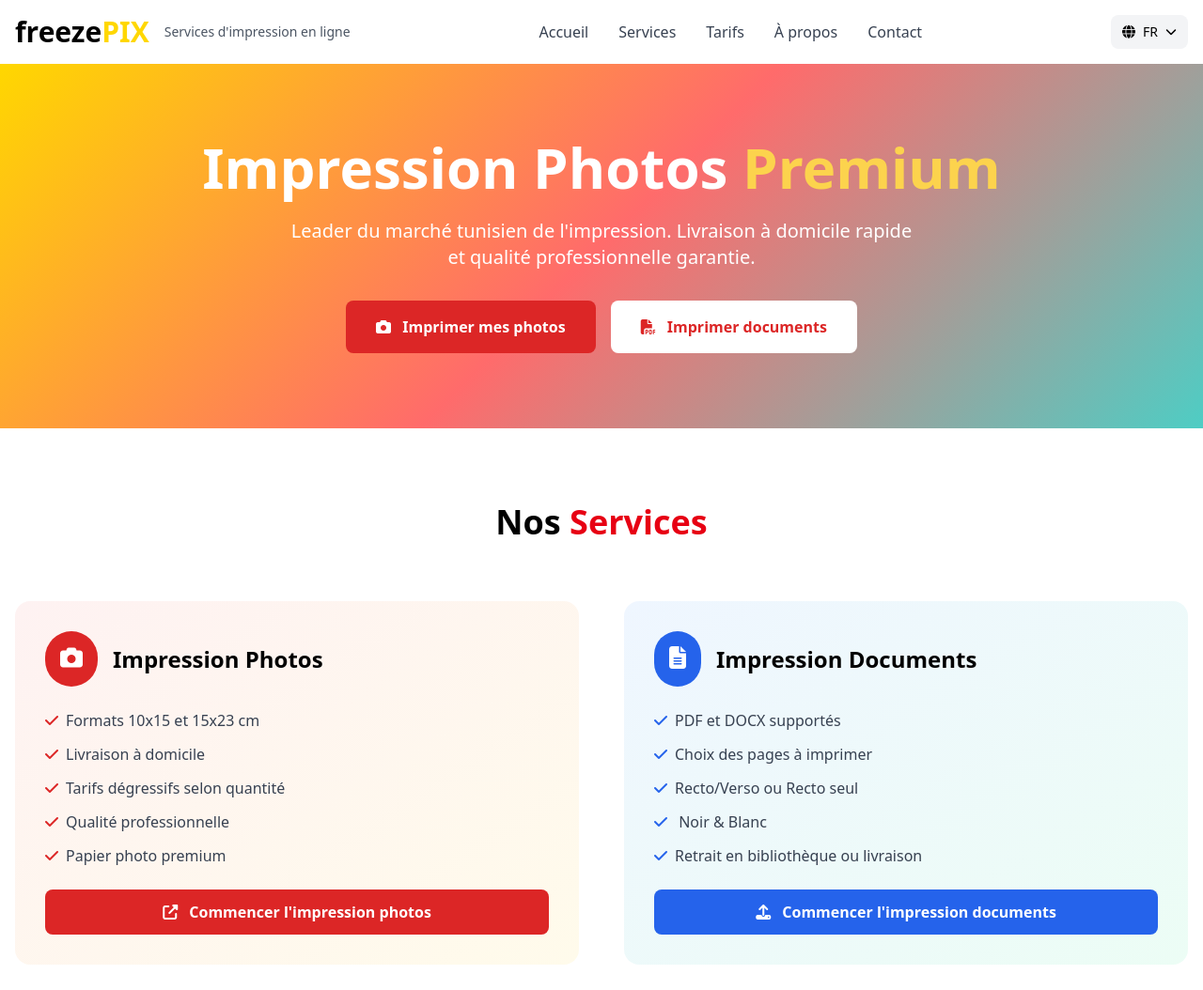
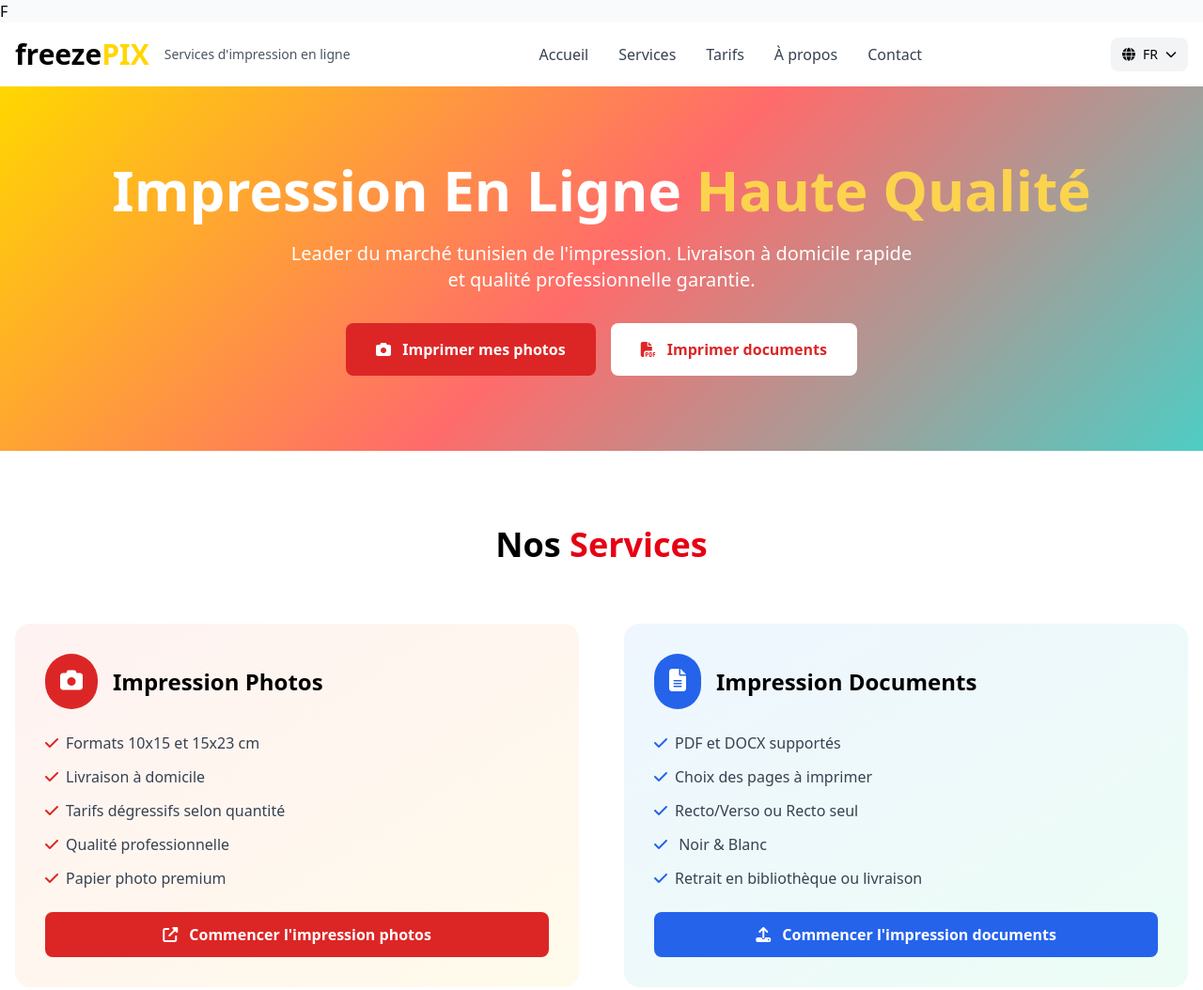
Before and after one commit to yosri5031/FreezeTNlanding, a plain HTML site: page index.html in a window 1280 px wide. Shown: the top 1054 px of the page at 94% size. Drawn offline with nearby package versions, Linux system fonts and the light colour scheme.

Commit message:
Update index.html

```diff
--- a/index.html
+++ b/index.html
@@ -3,7 +3,7 @@
 <head>
     <meta charset="UTF-8">
     <meta name="viewport" content="width=device-width, initial-scale=1.0">
-    <title>Freezepix.tn - Services d'impression en ligne</title>
+    <title>Freezepix.tn - Services d'impression en ligne</title>F
     <link href="https://cdn.jsdelivr.net/npm/tailwindcss@2.2.19/dist/tailwind.min.css" rel="stylesheet">
     <link rel="stylesheet" href="https://cdn.jsdelivr.net/npm/@fortawesome/fontawesome-free@6.4.0/css/all.min.css">
     <style>
@@ -129,7 +129,7 @@
     <section id="home" class="gradient-bg py-20">
         <div class="container mx-auto px-4 text-center">
             <h1 class="text-5xl md:text-6xl font-bold text-white mb-6">
-                Impression Photos <span class="text-yellow-300">Premium</span>
+                Impression En Ligne <span class="text-yellow-300">Haute Qualité</span>
             </h1>
             <p class="text-xl text-white mb-8 max-w-2xl mx-auto">
                 Leader du marché tunisien de l'impression. Livraison à domicile rapide et qualité professionnelle garantie.
```
